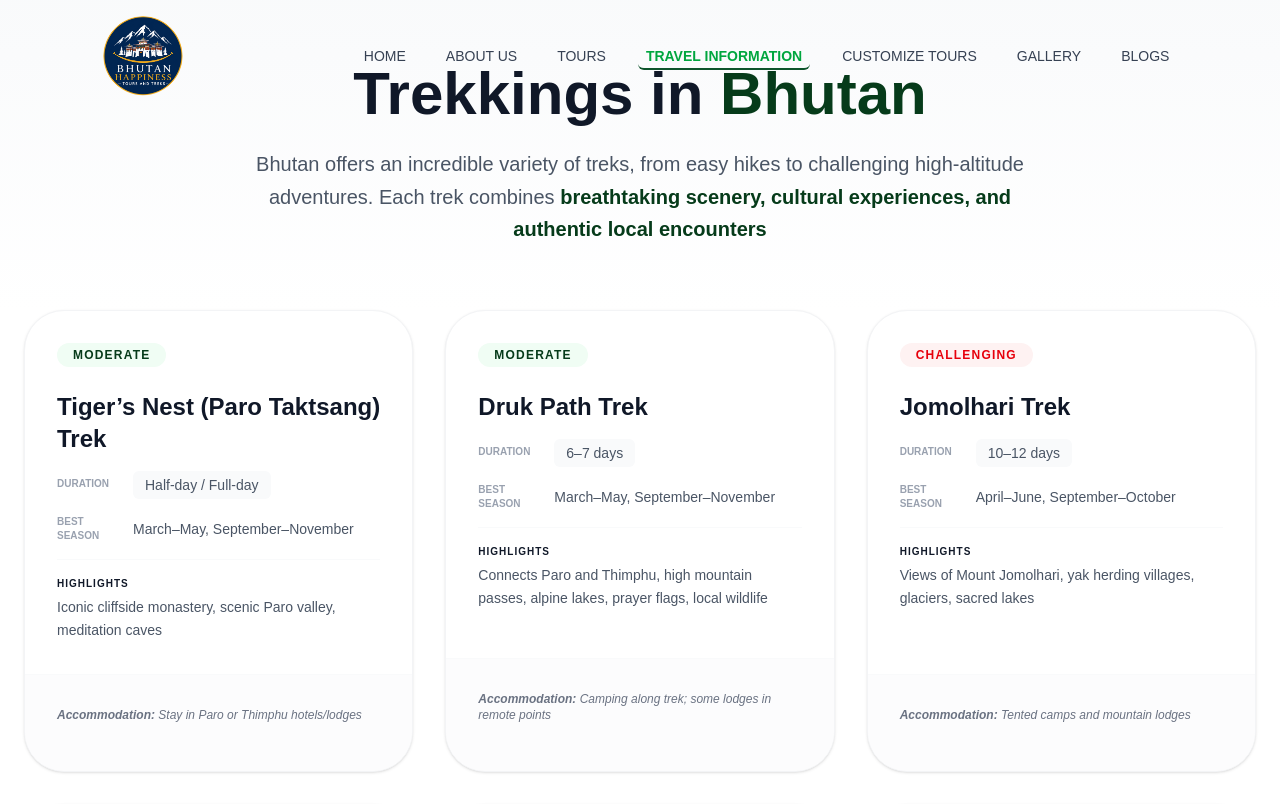
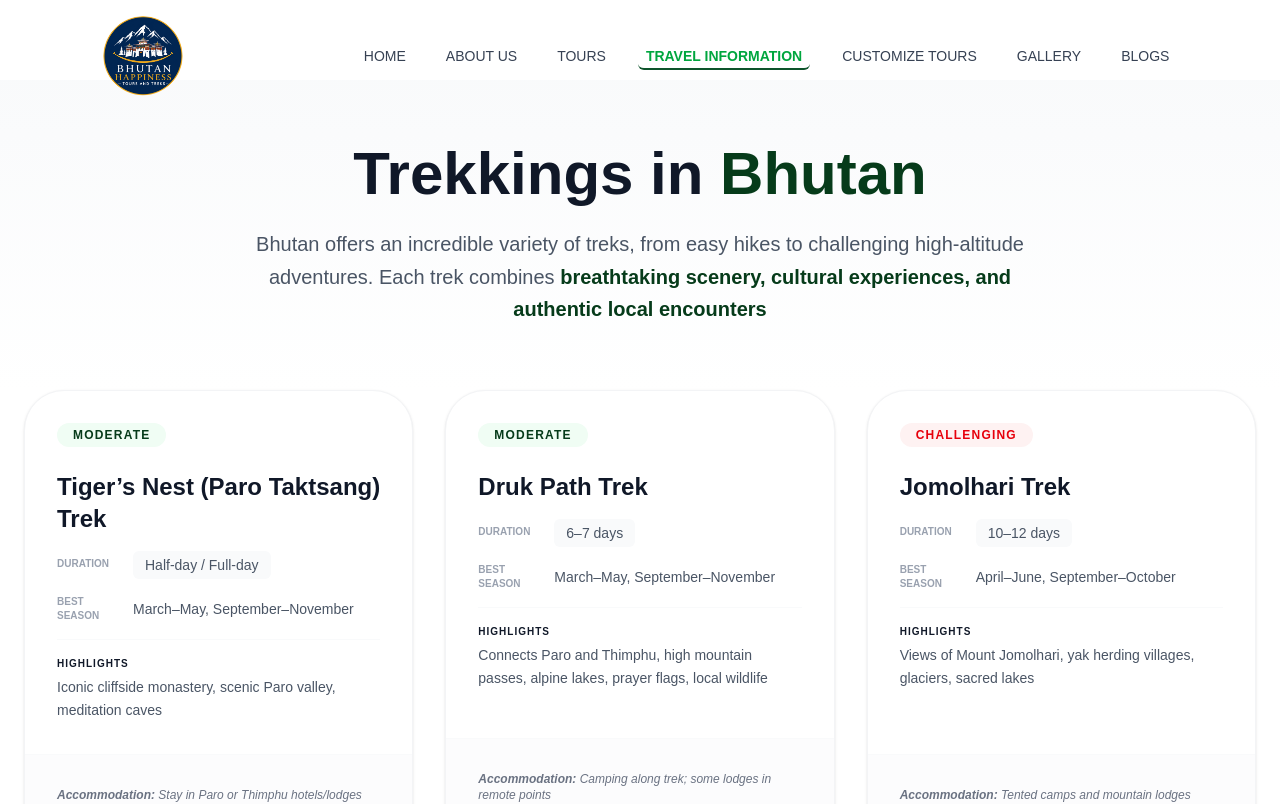
Before and after one commit to karma96-WT/travel-agent-website, a Next.js app: page /pages/treckking in a window 1280 px wide. Shown: the top 804 px of the page. Built offline with nearby package versions, Linux system fonts and the light colour scheme.

Commit message:
update trekking layouts

```diff
--- a/app/pages/gallery/page.tsx
+++ b/app/pages/gallery/page.tsx
@@ -25,6 +25,7 @@ const GalleryPage = () => {
   return (
     <div className="bg-white">
       <Navbar isScrolled={isScrolled} />
+      <div className="h-20 bg-white"></div>
       <div className="max-w-6xl mx-auto px-4 py-12 font-sans text-slate-800 pt-20">
         <h1 className="text-4xl md:text-5xl font-bold mb-6 text-green-900  leading-tight text-center">
           Explore Our Gallery
--- a/app/pages/treckking/page.tsx
+++ b/app/pages/treckking/page.tsx
@@ -88,6 +88,7 @@ const TreksPage = () => {
   return (
     <>
       <Navbar isScrolled={isScrolled} />
+      <div className="h-20 bg-white"></div>
       <div className="bg-white min-h-screen">
         {/* Hero Header */}
         <header className="py-16 px-6 text-center bg-gradient-to-b from-gray-50 to-white">
```
